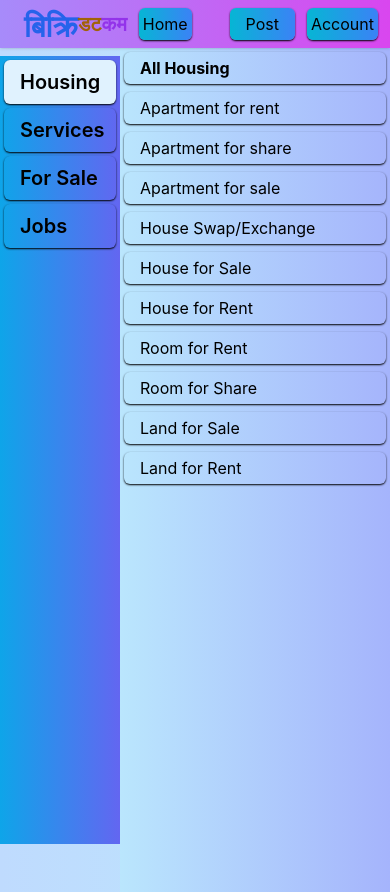
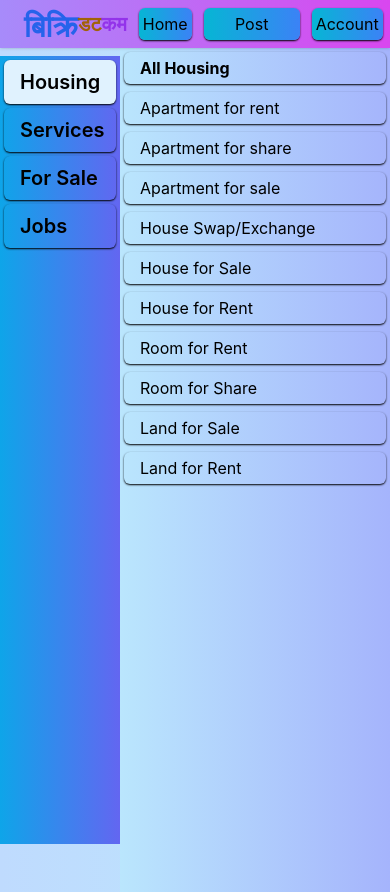
Before and after one commit to Ubartaula/bikri_dot_com, a React (Create React App) app: page / in a window 390 px wide. Built offline with nearby package versions, Linux system fonts and the light colour scheme.

Commit message:
Post button added min w

```diff
--- a/src/component/Navbar.jsx
+++ b/src/component/Navbar.jsx
@@ -62,7 +62,7 @@ const Navbar = () => {
               navigate("/dash/items/new");
             }
           }}
-          className="px-4 p-1 rounded-md shadow-sm shadow-black bg-gradient-to-r from-cyan-500 to-blue-500 transition-all duration-300 hover:bg-gradient-to-r hover:from-green-800 hover:to-blue-700 hover:text-white ml-3 sm:min-w-[7rem] text-center"
+          className="sm:px-4 min-w-[6rem] p-1 rounded-md shadow-sm shadow-black bg-gradient-to-r from-cyan-500 to-blue-500 transition-all duration-300 hover:bg-gradient-to-r hover:from-green-800 hover:to-blue-700 hover:text-white ml-3 sm:min-w-[7rem] text-center"
         >
           Post
         </div>
```
